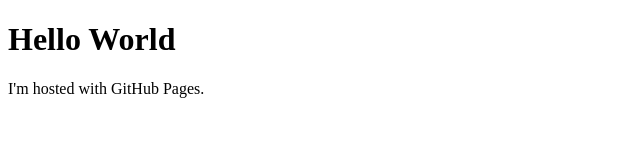
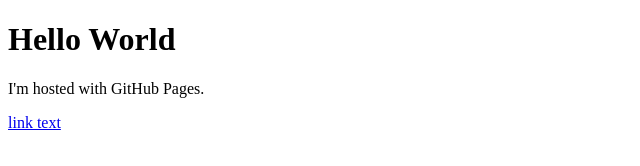
Before and after one commit to pbout/page, a plain HTML site: page index.html in a window 1280 px wide. Shown: the full height of the page, 0-640 px from the left. Drawn offline with Linux system fonts and the light colour scheme.

Commit message:
Update index.html

```diff
--- a/index.html
+++ b/index.html
@@ -3,5 +3,6 @@
 <body>
 <h1>Hello World</h1>
 <p>I'm hosted with GitHub Pages.</p>
+<a href="pages/test.md">link text</a>
 </body>
 </html>
```
